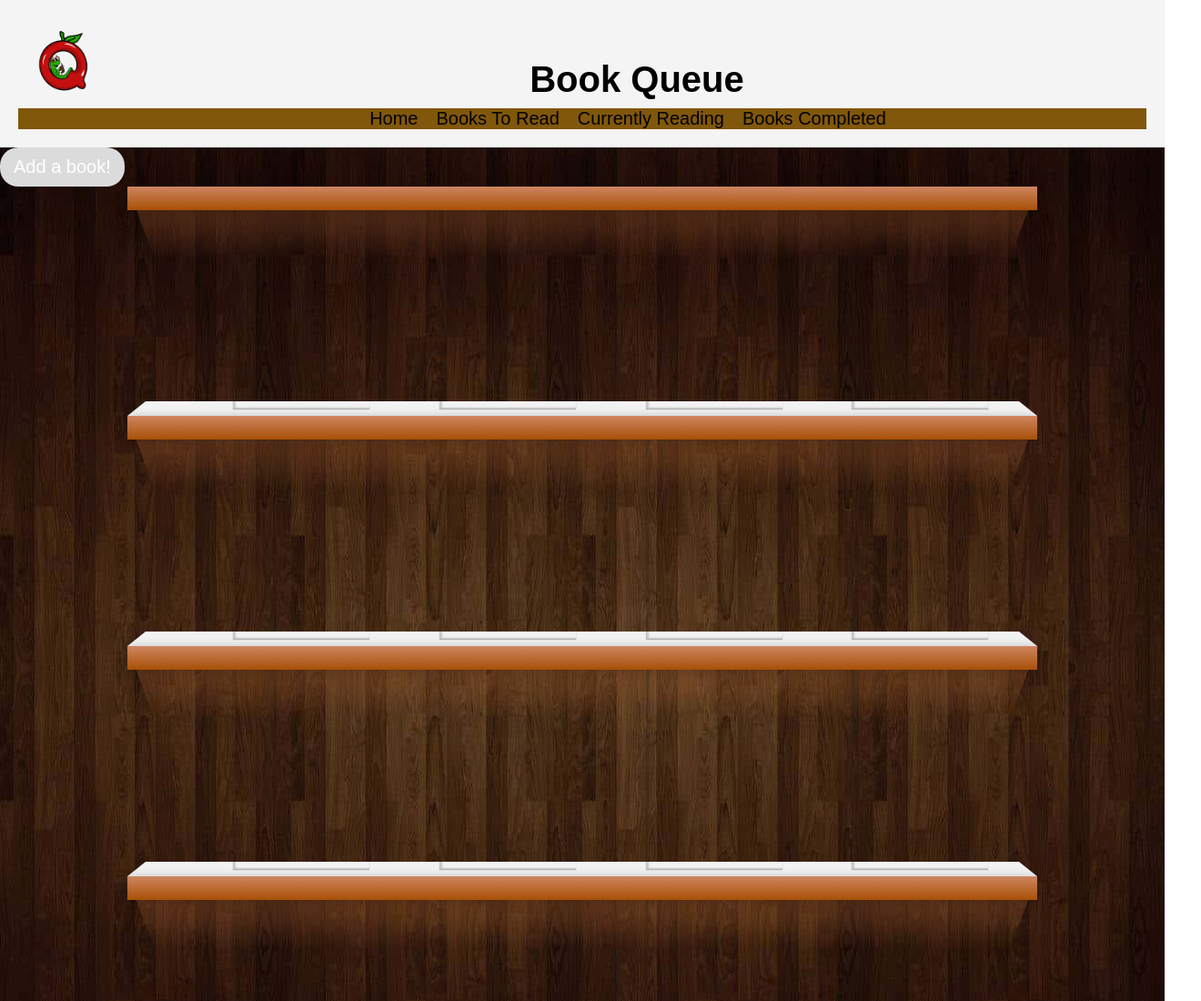
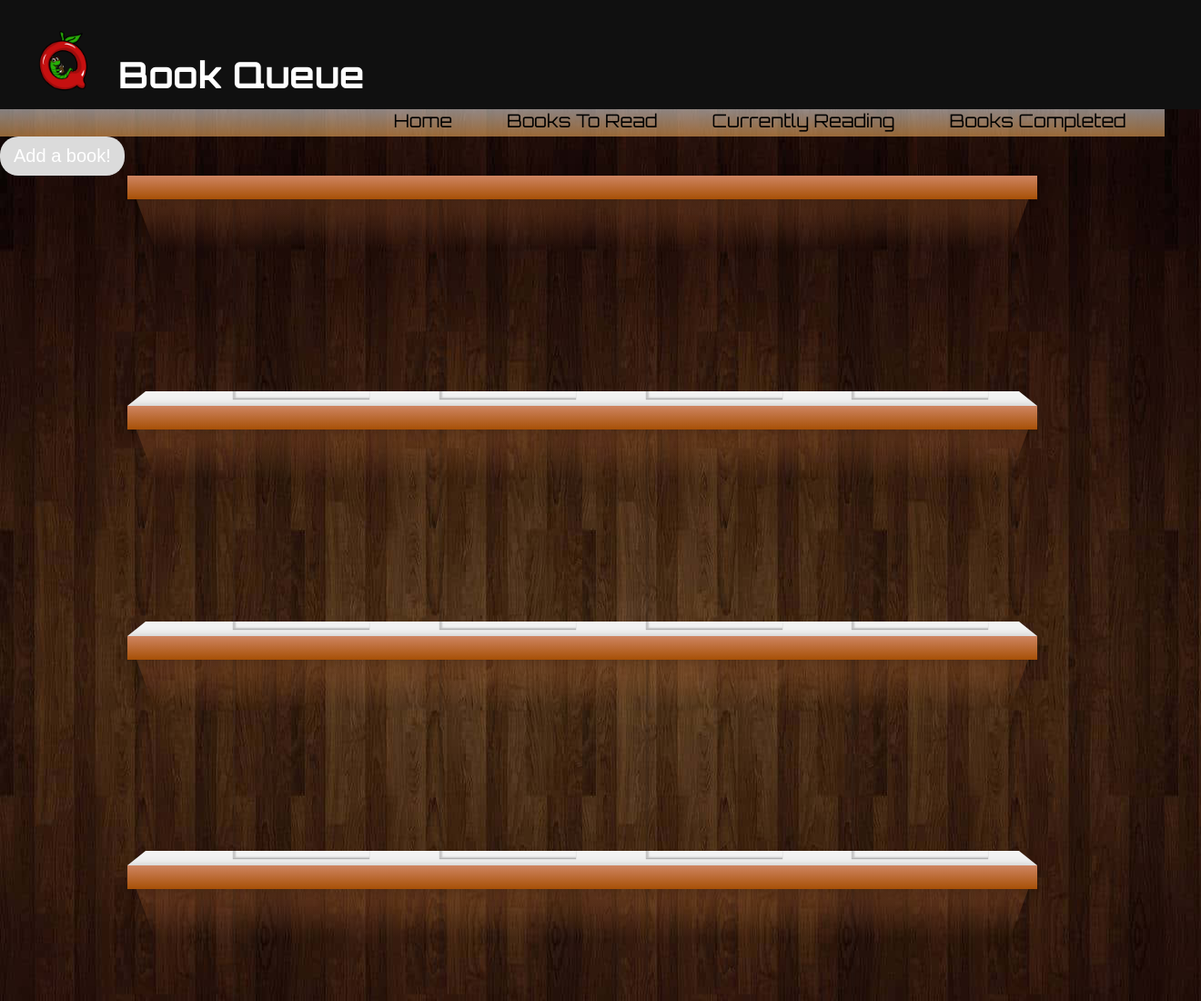
Before and after one commit to omgxlori/book-queue, a plain HTML site: page index.html in a window 1280 px wide. Shown: the top 1100 px of the page at 91% size, 1320 px wide, since content can reach past the window. Drawn offline with Linux system fonts and the light colour scheme.

Commit message:
Header and navbar updates

```diff
--- a/index.html
+++ b/index.html
@@ -6,10 +6,15 @@
     <meta http-equiv="X-UA-Compatible" content="ie=edge" />
     <title>Book Queue</title>
     <link rel="stylesheet" href="style.css">
+    <link rel="preconnect" href="https://fonts.googleapis.com">
+    <link rel="preconnect" href="https://fonts.gstatic.com" crossorigin>
+    <link href="https://fonts.googleapis.com/css2?family=Orbitron:wght@400..900&display=swap" rel="stylesheet">
 
   </head>
   <body>
     <div class="header">
+      <div class="inner_header">
+        <div class=""logo container">
     <header>
       <style>
         body {
@@ -18,6 +23,7 @@
       </style>
       <img src="../book-queue/Assets/Images/book_queue.png" />
       <h1> Book Queue</h1>
+      </div>
       <nav>
         <ul>
           <li><a href="#home" id="filterAll">Home</a></li>
@@ -27,6 +33,8 @@
         </ul>
       </nav>
     </header>
+
+    </div>
     </div>
 
 
--- a/style.css
+++ b/style.css
@@ -3,11 +3,13 @@
 }
 
 nav {
-  background-color: rgb(128, 87, 11);
+  background: linear-gradient(180deg, #ffffff7d 0%, rgba(233, 164, 86, 0.603) 100%);;
+height: 30px;
 
 }
 
 .navbar {
+  float: right;
   min-height: 100px;
   height: 100px;
   max-height: 0px;
@@ -24,6 +26,7 @@ nav ul {
 nav ul li {
   display: inline-block; /* Make <li> elements inline */
   margin-right: 20px; /* Add space between items */
+  font-family: 'Orbitron' ;
 }
 
 nav ul li a {
@@ -36,6 +39,9 @@ nav ul li:last-child {
 
 a {
   text-decoration: none;
+  height: 100%;
+  padding: 0px 20px;
+  display: table;
 }
 
 
@@ -185,9 +191,24 @@ a {
     }
 
     header {
-        background-color: #f4f4f4;
+        width: 100%;
+        height: 80px;
+        background-color: #101010;
         padding: 1rem;
         text-align: center;
+    }
+
+    .logo_container{
+      height: 100%;
+      display: table;
+      float: left;
+    }
+
+    .logo_container h1{
+      color:white;
+      height: 100%;
+      display: table-cell;
+      vertical-align: middle;
     }
 
     .header img {
@@ -198,8 +219,11 @@ a {
 
     .header h1 {
       position: relative;
-      top: 18px;
+      top: 10px;
       left: 10px;
+      color: white;
+      font-family: Orbitron;
+      float:left;
     }
 
     .form-container {
```
